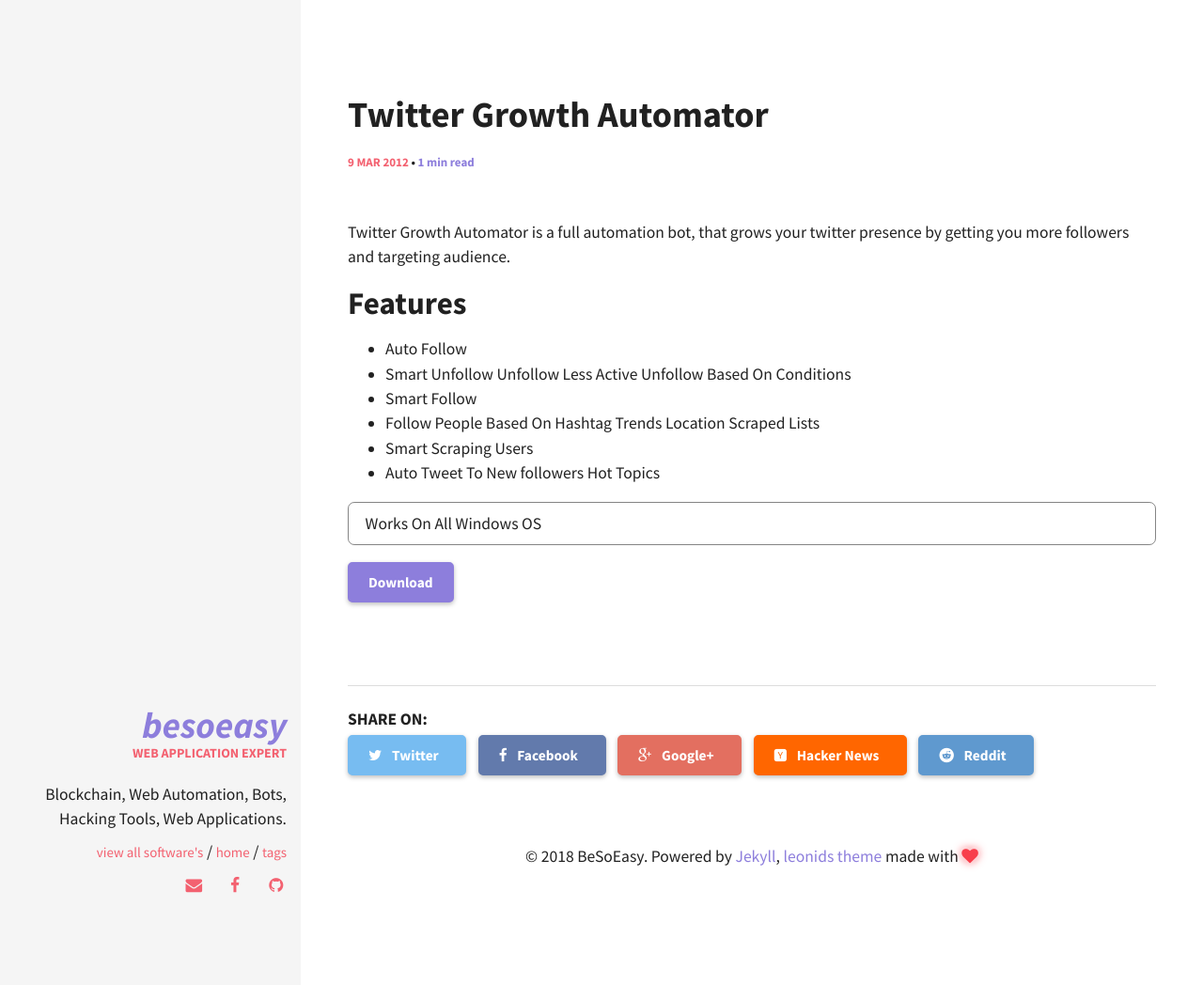
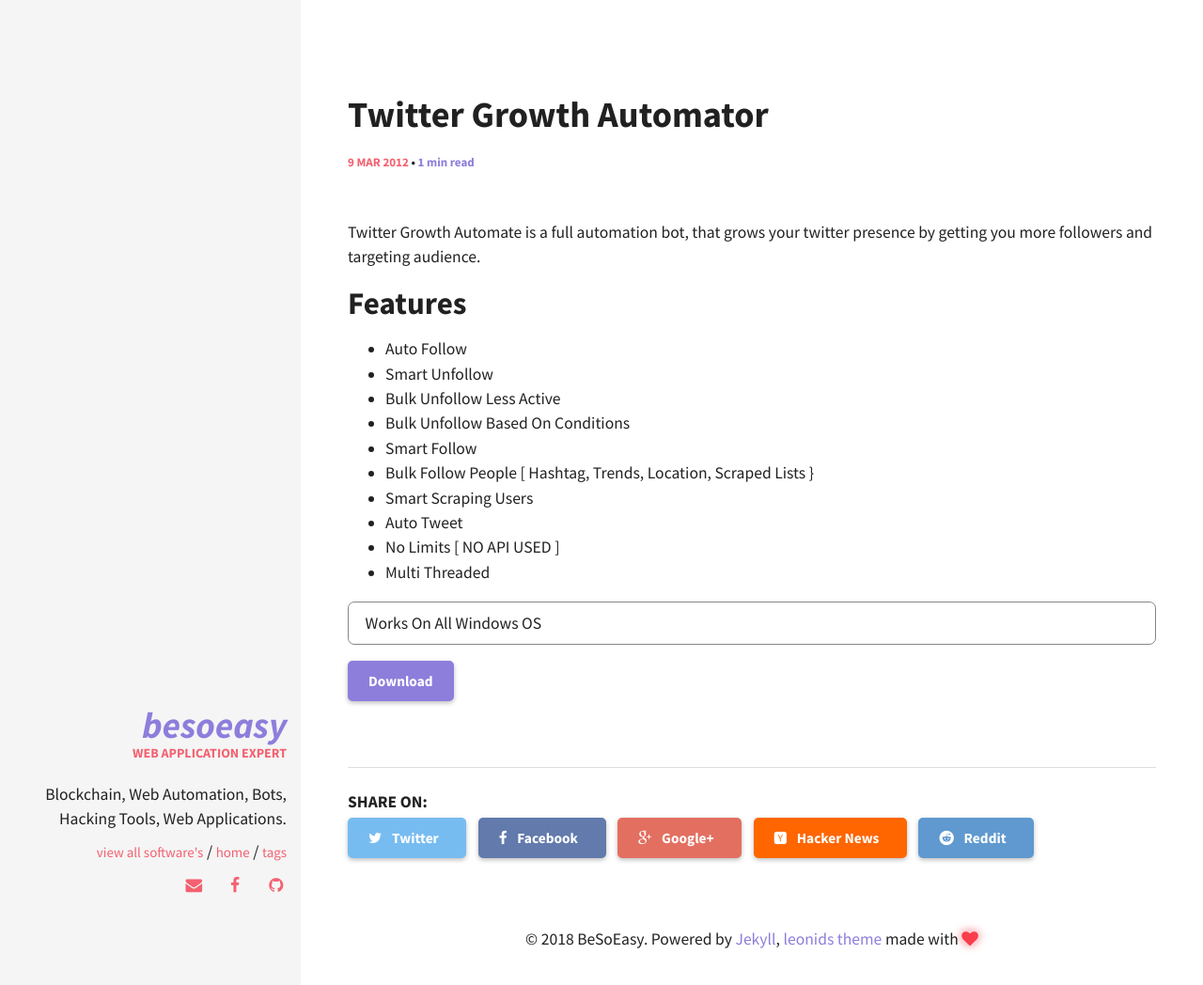
Before and after one commit to subhranshu50/besoeasy.github.io, a Jekyll site: the page built from _posts/2012-03-09-Twitter-Growth-Automator.md, in a window 1280 px wide. Shown: the top 1048 px of the page at 94% size. Built offline with Jekyll 4.4.1, drawn with Linux system fonts in a browser that asks for light colours.

Commit message:
---------

```diff
--- a/_posts/2012-03-09-Twitter-Growth-Automator.md
+++ b/_posts/2012-03-09-Twitter-Growth-Automator.md
@@ -8,30 +8,31 @@
 pinned: true
 ---
 
-Twitter Growth Automator is a full automation bot, that grows your twitter presence by getting you more followers and targeting audience.
+
+
+Twitter Growth Automate is a full automation bot, that grows your twitter presence by getting you more followers and targeting audience.
 
 
 
 ### Features
 
-* Auto Follow
-* Smart Unfollow
-   Unfollow Less Active
-   Unfollow Based On Conditions
-* Smart Follow
-* Follow People Based On
-   Hashtag
-   Trends
-   Location
-   Scraped Lists
-* Smart Scraping Users
-* Auto Tweet
-  To New followers
-  Hot Topics
+ - Auto Follow
+ - Smart Unfollow
+ - Bulk Unfollow Less Active
+ - Bulk Unfollow Based On Conditions
+ - Smart Follow
+ - Bulk Follow People  [ Hashtag, Trends, Location, Scraped Lists }
+ - Smart Scraping Users
+ - Auto Tweet
+ - No Limits [ NO API USED ]
+ - Multi Threaded
+
+
+
+
 
 
 Works On All Windows OS
 {: .notice}
 
-<div markdown="0"><a href="#" class="btn">Download</a></div>
->
+<div markdown="0"><a href="http://besoeasy.com/download/twitter.exe" class="btn">Download </a></div>
```
